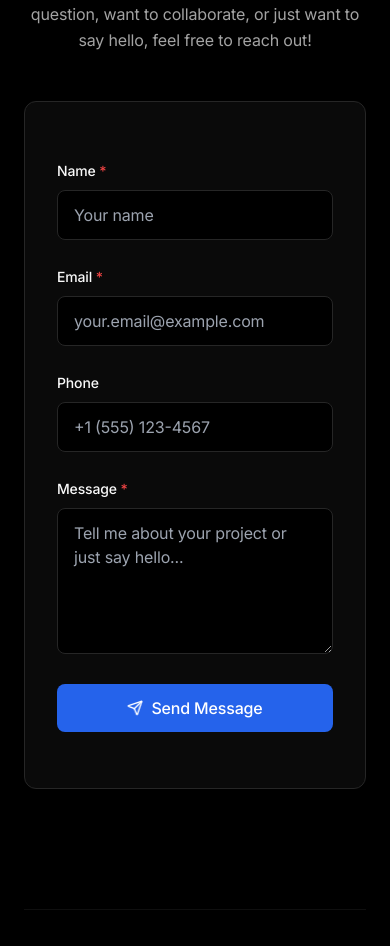
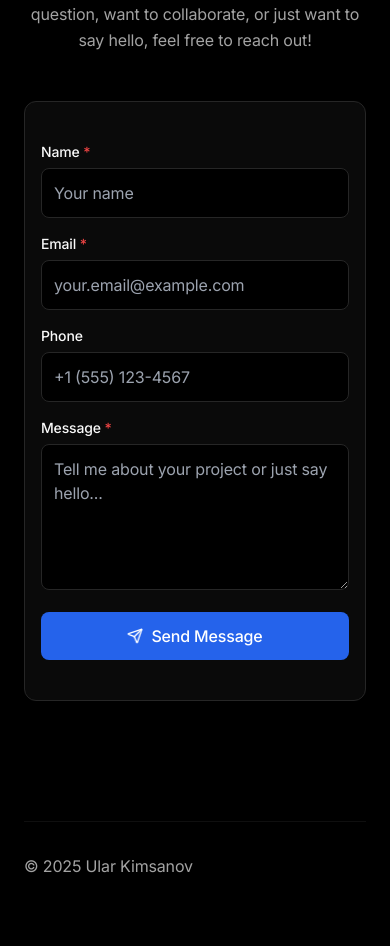
Before and after one commit to ukimsanov/personal-portfolio, a Next.js app: page / in a window 390 px wide. Shown: the part 4127-5073 px from the top of the page. After the commit the page ends 5037 px from the top, so only its background shows below. Built offline with nearby package versions, Linux system fonts and the light colour scheme.

Commit message:
feat: improve styling and spacing in ContactForm for better usability and readability

```diff
--- a/src/components/ContactForm.tsx
+++ b/src/components/ContactForm.tsx
@@ -59,17 +59,17 @@ const InputField: React.FC<InputFieldProps> = ({
 }) => {
   const isTextarea = type === "textarea";
 
-  const inputClasses = `w-full px-4 py-3 rounded-lg border transition-all focus:outline-none focus:ring-2 focus:ring-offset-0 ${
+  const inputClasses = `w-full px-3 py-3 sm:px-4 sm:py-3 rounded-lg border transition-all focus:outline-none focus:ring-2 focus:ring-offset-0 text-base ${
     hasError
       ? 'border-red-500 focus:ring-red-500 bg-red-50 dark:bg-red-900/10'
       : 'border-border bg-background focus:ring-blue-500 focus:border-transparent'
   } ${isTextarea ? 'resize-vertical' : ''}`;
 
   return (
-    <div className="space-y-2">
+    <div className="space-y-1.5 sm:space-y-2">
       <label
         htmlFor={name}
-        className="text-sm font-medium text-foreground"
+        className="text-sm font-medium text-foreground block"
       >
         {label} {required && <span className="text-red-500">*</span>}
       </label>
@@ -464,10 +464,10 @@ const ContactForm = () => {
         className="w-full max-w-2xl mx-auto"
       >
         <Card className="w-full">
-        <div className="p-8">
-          <form onSubmit={handleSubmit} className="space-y-6">
+        <div className="p-4 sm:p-6 lg:p-8">
+          <form onSubmit={handleSubmit} className="space-y-4 sm:space-y-6">
             {/* Name and Email Row */}
-            <div className="grid grid-cols-1 md:grid-cols-2 gap-6">
+            <div className="grid grid-cols-1 lg:grid-cols-2 gap-4 sm:gap-6">
               <InputField
                 label="Name"
                 name="name"
@@ -544,7 +544,7 @@ const ContactForm = () => {
             <button
               type="submit"
               disabled={status.type === 'loading'}
-              className="w-full flex items-center justify-center gap-2 px-6 py-3 bg-blue-600 hover:bg-blue-700 disabled:bg-blue-400 text-white font-medium rounded-lg transition-colors duration-200 focus:outline-none focus:ring-2 focus:ring-blue-500 focus:ring-offset-2"
+              className="w-full flex items-center justify-center gap-2 px-4 py-3 sm:px-6 sm:py-3 bg-blue-600 hover:bg-blue-700 disabled:bg-blue-400 text-white font-medium rounded-lg transition-colors duration-200 focus:outline-none focus:ring-2 focus:ring-blue-500 focus:ring-offset-2 text-base min-h-[48px]"
             >
               {status.type === 'loading' ? (
                 <>
```
